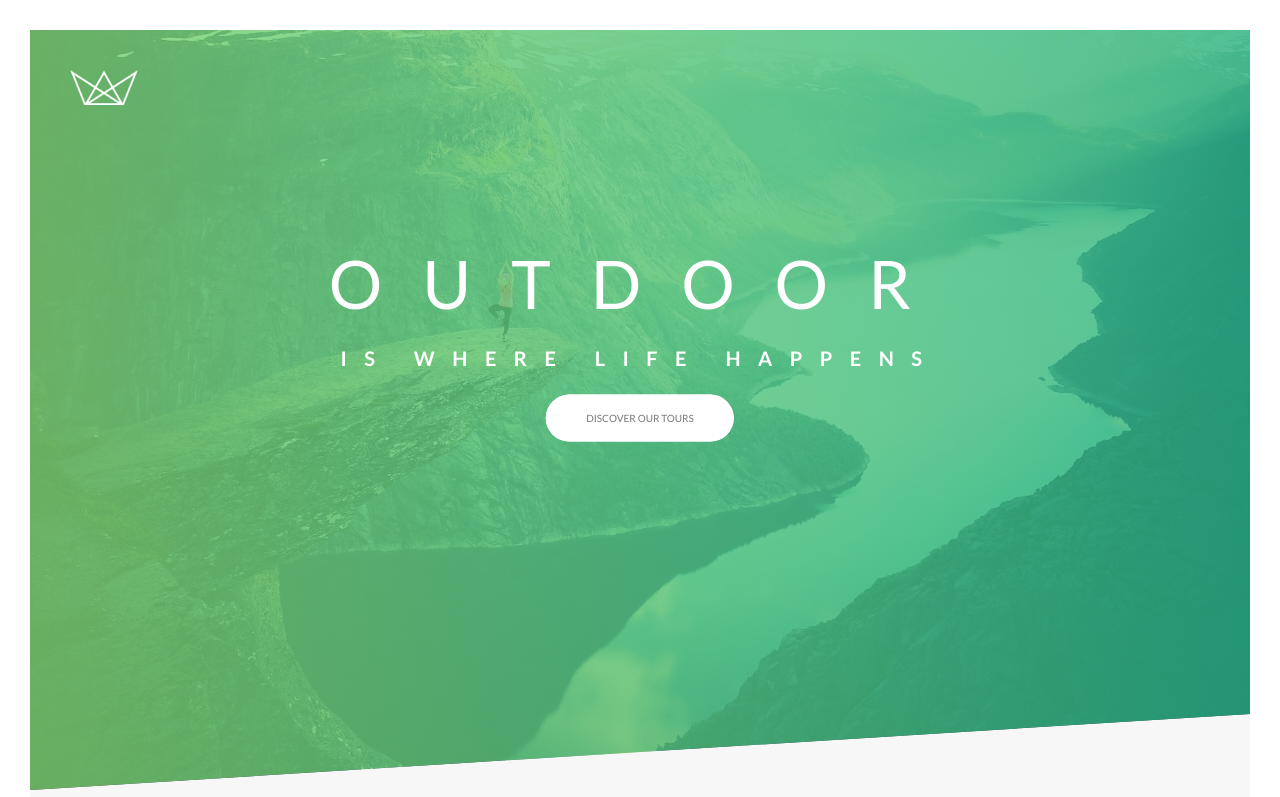
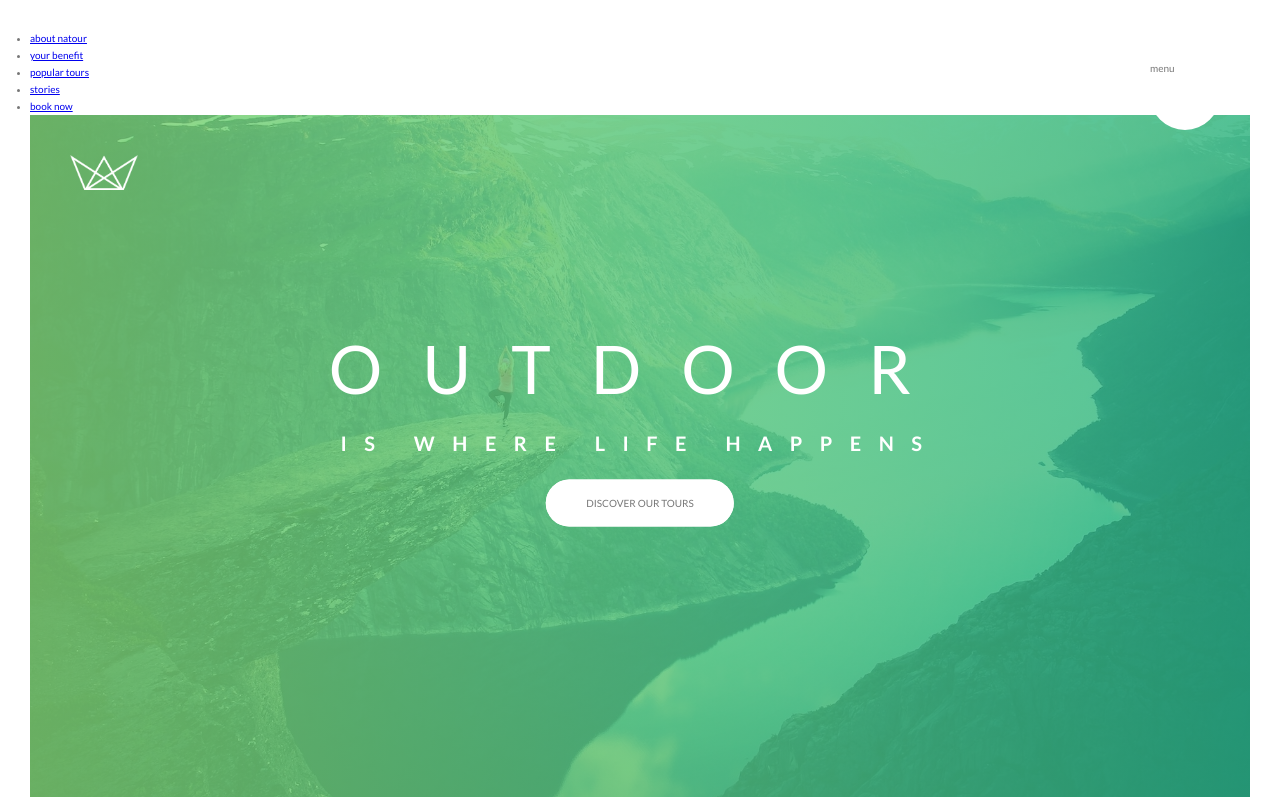
Before and after one commit to ppalladio/css-sass, a website: page nat/index.html in a window 1280 px wide. Shown: the top 797 px of the page. Drawn offline with Linux system fonts and the light colour scheme.

Commit message:
start styling nav

```diff
--- a/nat/index.html
+++ b/nat/index.html
@@ -16,6 +16,21 @@
         <title>Natours &verbar; Exciting tours for adventurous people</title>
     </head>
     <body>
+
+		<div class="navigation">
+			<input type="checkbox" id="navi-toggle" class="navigation__checkbox">
+			<label for="navi-toggle" class="navigation__button">menu</label>
+			<div class="navigation__background">&nbsp;</div>
+			<nav class="nagivation__nav">
+				<ul class="navigation__list">
+					<li class="navigation__item"><a href="#" class="navigation__link">about natour</a></li>
+					<li class="navigation__item"><a href="#" class="navigation__link">your benefit</a></li>
+					<li class="navigation__item"><a href="#" class="navigation__link">popular tours</a></li>
+					<li class="navigation__item"><a href="#" class="navigation__link">stories</a></li>
+					<li class="navigation__item"><a href="#" class="navigation__link">book now</a></li>
+				</ul>
+			</nav>
+		</div>
         <header class="header">
             <div class="logobox">
                 <img src="./img/logo-white.png" alt="logo" class="logo" />
--- /dev/null
+++ b/nat/sass/layout/_navigation.scss
@@ -0,0 +1,40 @@
+.navigation {
+    &__checkbox {
+		display: none;
+    }
+
+    &__button {
+		background-color: $color-white;
+		height: 7rem;
+		width: 7rem;
+		border-radius: 50%;
+		position: fixed;
+		top: 6rem;
+		right: 6rem;
+		z-index: 5;
+    }
+    &__background {
+		height: 6rem;
+		width: 6rem;
+		border-radius: 50%;
+		position: fixed;
+		top: 6.5rem;
+		right: 6.5rem;
+		background-image: radial-gradient($color-primary-light, $color-primary-dark);
+		z-index: 2;
+    }
+    &__nav {
+		width: 100%;
+		height: 100vh;
+		position:fixed;
+		top: 0;
+		left: 0;
+		z-index: 3;
+    }
+    &__list {
+    }
+    &__item {
+    }
+    &__link {
+    }
+}
--- a/nat/sass/main.scss
+++ b/nat/sass/main.scss
@@ -27,6 +27,6 @@ Dark green: #28b485
 @import 'layout/footer';
 @import 'layout/grid';
 @import 'layout/header';
-// @import "layout/navigation";
+@import "layout/navigation";
 
 @import 'pages/home';
```
Also changed, not shown: nat/css/style.css.
